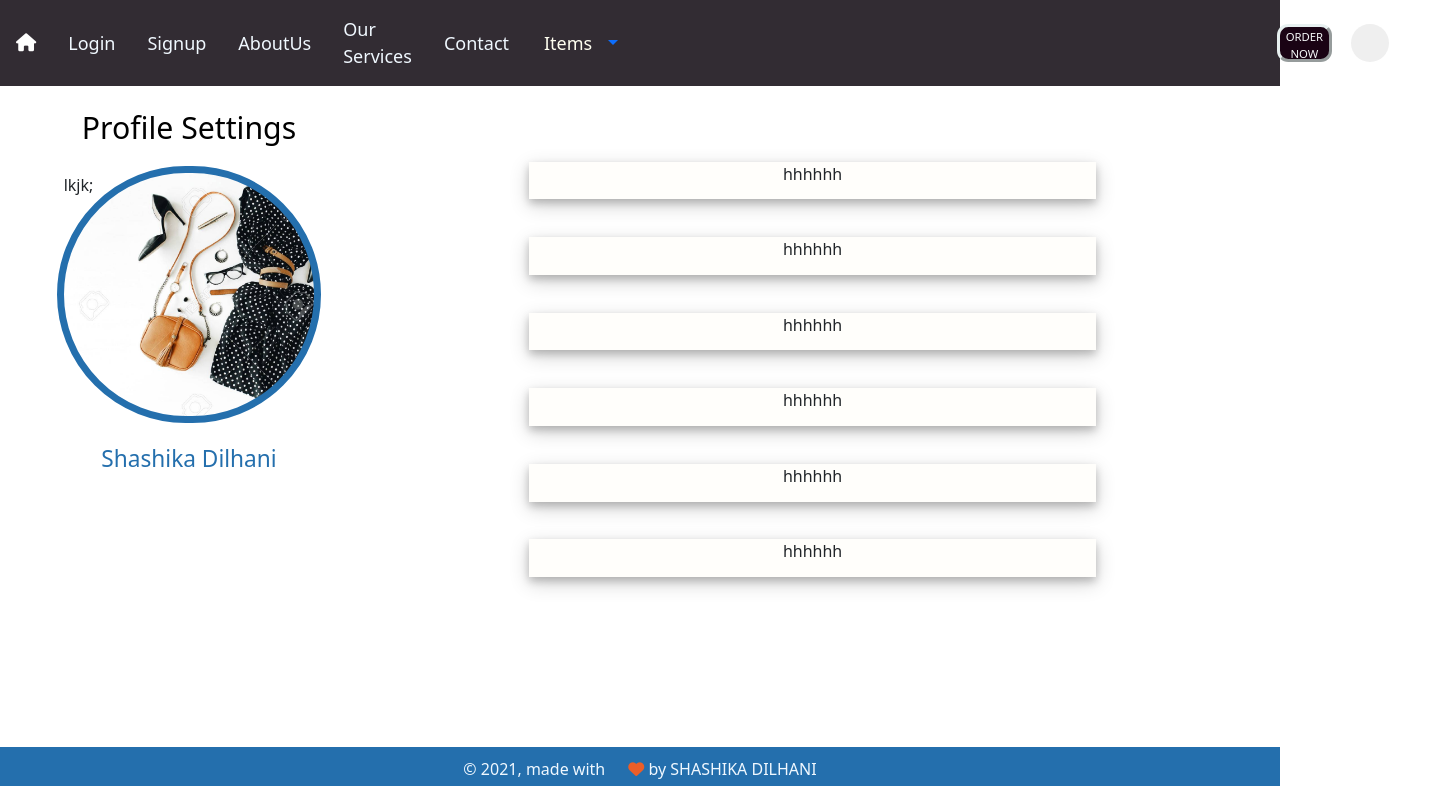
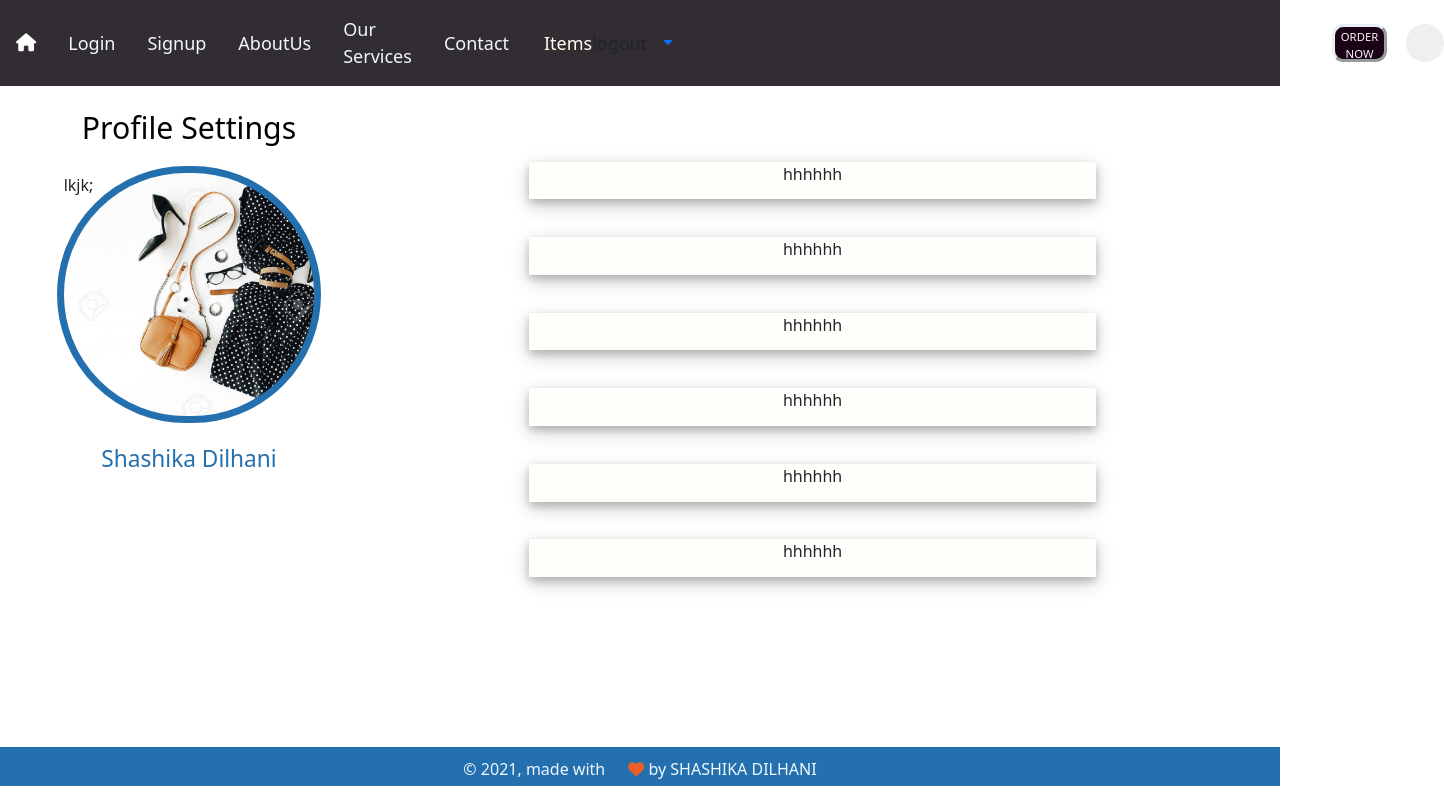
Before and after one commit to shashikadilhani/Fashion-Store-Frontend, a React app: page /profile in a window 1280 px wide. Shown: the whole page, 1444 px wide, since content can reach past the window. Built offline with nearby package versions, Linux system fonts and the light colour scheme; no server answers.

Commit message:
Add logout

```diff
--- a/src/App.js
+++ b/src/App.js
@@ -70,7 +70,7 @@ class App extends React.Component {
     this.loadCurrentUser();
   }
 
-  handleLogout(redirectTo="/", notificationType="success", description="You're successfully logged out.") {
+  handleLogout(redirectTo="/about_us", notificationType="success", description="You're successfully logged out.") {
     localStorage.removeItem(ACCESS_TOKEN);
 
     this.setState({
@@ -78,7 +78,7 @@ class App extends React.Component {
       isAuthenticated: false
     });
 
-    this.props.history.push(redirectTo);
+    this.props.history.push("/about_us");
 
     notification[notificationType]({
       message: 'Polling App',
@@ -106,15 +106,12 @@ class App extends React.Component {
             currentUser={this.state.currentUser}
             onLogout={this.handleLogout}  />
 
-           {/* <AppHeader isAuthenticated={this.state.isAuthenticated}
-            currentUser={this.state.currentUser}
-            onLogout={this.handleLogout} /> */}
                 <Switch>
                 <Route exact path="/home"
                 render={(props) => <Home isAuthenticated={this.state.isAuthenticated}
                 currentUser={this.state.currentUser} handleLogout={this.handleLogout} {...props} />}>
                 </Route>
-                <Route path="/about_us" exact component={About} />
+                {/* <Route path="/about_us" exact component={About} /> */}
                 <Route path="/men" exact component={men} />
                 <Route path="/kids" exact component={kids} />
                 <Route path="/womentypes" exact component={kids} />
@@ -138,7 +135,7 @@ class App extends React.Component {
                   render={(props) => <Login onLogin={this.handleLogin} {...props} />}></Route>
                 <Route path="/signup" exact component={Auth} />
 
-                <Route path="/"
+                <Route path="/about_us"
                   render={(props) => <About isAuthenticated={this.state.isAuthenticated} currentUser={this.state.currentUser} handleLogout={this.handleLogout} {...props}  />}>
                 </Route>
                 <PrivateRoute authenticated={this.state.isAuthenticated} path="/home" component={Home} handleLogout={this.handleLogout}></PrivateRoute>
--- a/src/AppNavbar.js
+++ b/src/AppNavbar.js
@@ -6,6 +6,7 @@ import Login from './Auth/Login/login';
 import Services from './Our Services/ourservices';
 import logo from './assets/saree.jpg';
 import Popup from './popup-profile/button';
+import {withRouter} from 'react-router-dom';
 // import './styles/app.scss';
 import {
   Collapse,Navbar, NavLink,
@@ -24,11 +25,18 @@ import {
   import { DropdownItem } from 'reactstrap';
 import { NavDropdown } from 'react-bootstrap';
 
-export default class AppNavbar extends Component {
+class AppNavbar extends Component {
   constructor(props) {
     super(props);
+    this.handleMenuClick = this.handleMenuClick.bind(this);
     // this.state = {isOpen: false};
     // this.toggle = this.toggle.bind(this);
+  }
+
+  handleMenuClick() {
+
+      this.props.onLogout();
+
   }
 
   // toggle() {
@@ -49,7 +57,8 @@ export default class AppNavbar extends Component {
             <NavLink href="/our_services" exact component={Services} className="navitem">Our Services</NavLink>
             <NavLink href="/login" exact component={Login} className="navitem">Contact</NavLink>
             <NavItem className="navitem2">Items</NavItem>
-
+            <NavItem currentUser={this.props.currentUser}
+                  onClick={this.handleMenuClick}>logout</NavItem>
             <NavDropdown className="navdrop">
                 <DropdownItem>Women</DropdownItem>
                 <DropdownItem>Men</DropdownItem>
@@ -72,7 +81,7 @@ export default class AppNavbar extends Component {
   }
 }
 
-
+export default withRouter(AppNavbar);
 // import React from "react";
 // import { connect } from "react-redux";
 // import PropTypes from "prop-types";
--- a/src/Home/Home.js
+++ b/src/Home/Home.js
@@ -5,6 +5,7 @@ import { Navbar, NavLink } from 'react-bootstrap';
 import Footer from '../footer/footer'
 import { Container, Row, Col } from 'react-bootstrap';
 import ItemService from '../Service/ItemService';
+import { withRouter } from 'react-router';
 
 class Home extends React.Component {
 
@@ -118,4 +119,4 @@ class Home extends React.Component {
   }
 }
 
-export default withCookies(Home);
+export default withRouter(Home);
--- a/src/aboutus/aboutus.js
+++ b/src/aboutus/aboutus.js
@@ -5,6 +5,8 @@ import './aboutus.css';
 import { getCurrentUser } from '../util/APIUtills';
 import ItemService from '../Service/ItemService';
 import { Layout, notification } from 'antd';
+import { BrowserRouter as Router,Switch,Route,withRouter } from 'react-router-dom';
+
 
 class aboutus extends Component {
     render () {
@@ -56,4 +58,4 @@ class aboutus extends Component {
     }
   }
 
-  export default aboutus;
+  export default withRouter(aboutus);
--- a/src/popup-profile/Popup.js
+++ b/src/popup-profile/Popup.js
@@ -4,7 +4,7 @@ import './style.css';
 const Popup = props => {
   return (
     <div className="p-popup-box">
-      <div className="p-box" onClick={props.handleClose}>
+      <div className="p-box" onClick={props.handleClose} >
         {/* <span className="close-icon" onClick={props.handleClose}>x</span> */}
         {props.content}
       </div>
--- a/src/popup-profile/button.js
+++ b/src/popup-profile/button.js
@@ -14,6 +14,11 @@ function Button(props) {
     setIsOpen(!isOpen);
   }
 
+  const handleMenuClick = () => {
+
+      props.onLogout();
+
+  }
   return <div>
     <input className="p-btn3"
       type="button"
@@ -29,9 +34,9 @@ function Button(props) {
 
 
         <p className="para">{props.user.username}</p>
-        <NavLink href="/home" className="p-popuprow1"  onClick={props.handleClose} exact component={Profile}>Settings</NavLink>
-        {/* <NavLink href="/orders" className="p-popuprow2" onClick={props.handleClose} >My Orders</NavLink> */}
-        <NavLink onClick={props.onLogout}  className="p-popuprow3">Logout</NavLink>
+        <NavLink href="/home" className="p-popuprow1"   exact component={Profile}>Settings</NavLink>
+        {/* <NavLink href="/orders" className="p-popuprow2" >My Orders</NavLink> */}
+        <NavLink   className="p-popuprow3">Logout</NavLink>
         <NavLink  as={Link}
             to={{
               pathname: '/orders',
@@ -42,6 +47,8 @@ function Button(props) {
           > My Orders
       </NavLink>
 
+
+
       </>}
       handleClose={togglePopup}
     />}
```
